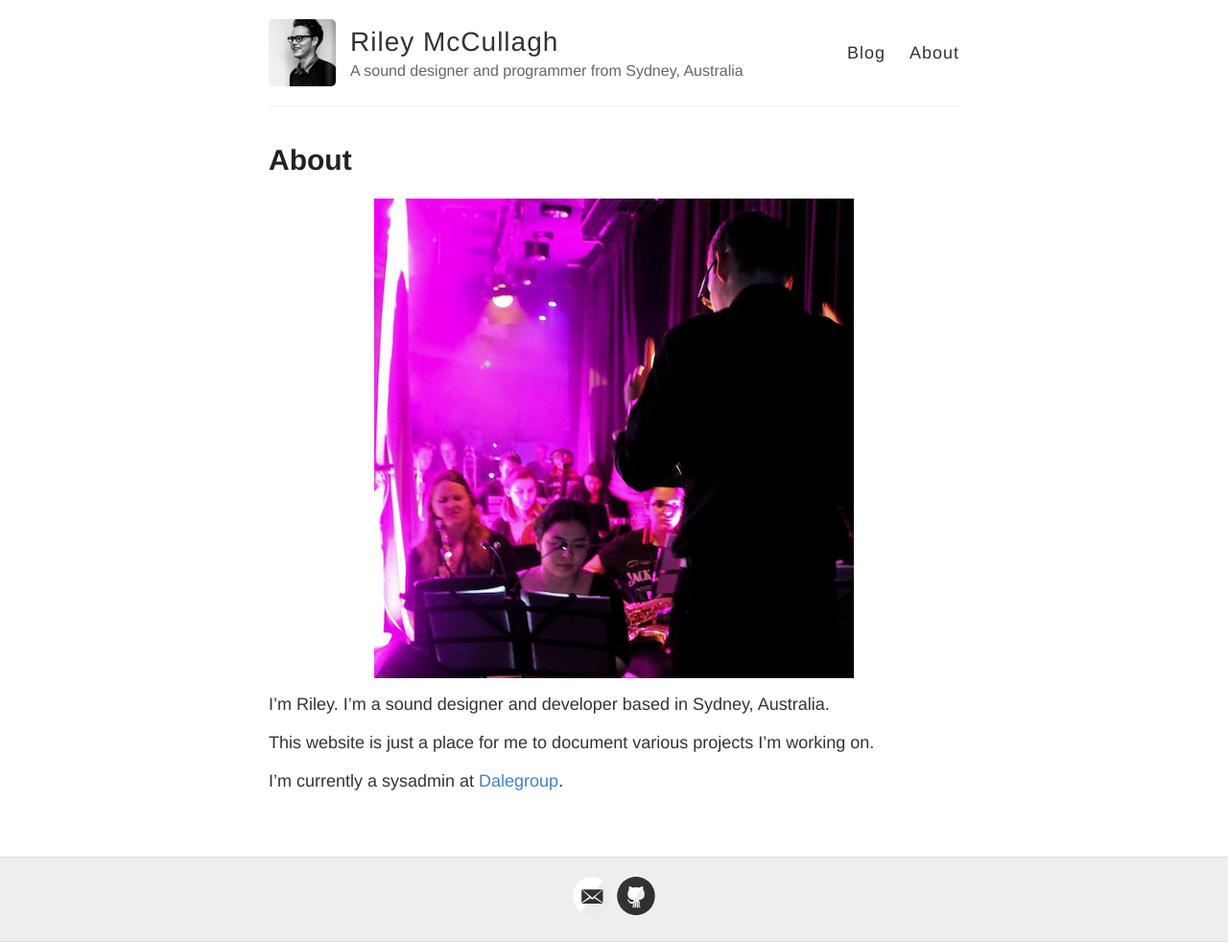
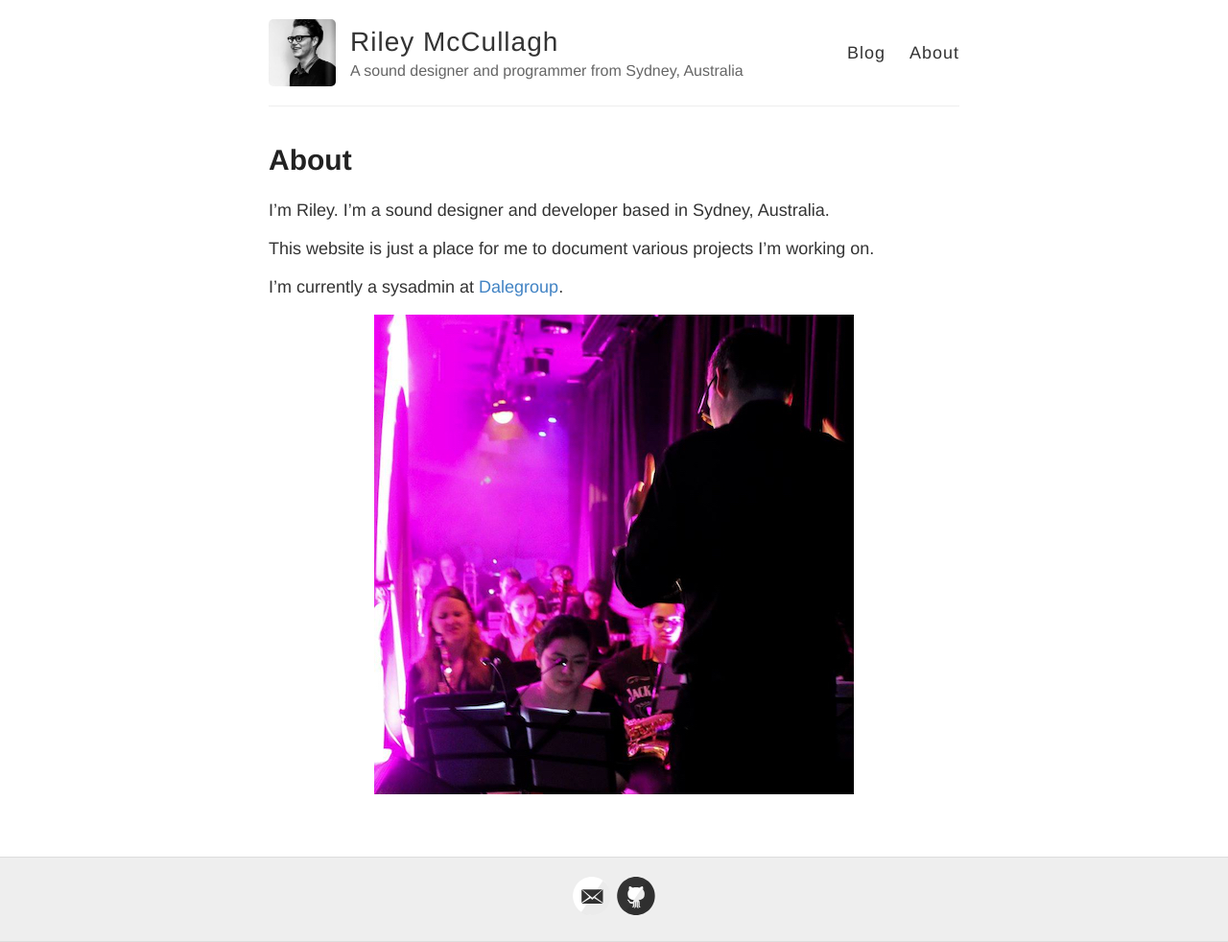
Before and after one commit to rileymccullagh/portfolio, a Jekyll site: the page built from docs/about.md, in a window 1280 px wide. Shown: the whole page at 96% size. Built offline with Jekyll 4.4.1, drawn with Linux system fonts in a browser that asks for light colours.

Commit message:
moved image to bottom of about

```diff
--- a/docs/about.md
+++ b/docs/about.md
@@ -4,10 +4,10 @@ title: About
 permalink: /about/
 ---
 
-![Riley McCullagh]({{ site.baseurl }}/images/hairspray.jpg){: .centred-image }
-
 I'm Riley. I'm a sound designer and developer based in Sydney, Australia.
 
 This website is just a place for me to document various projects I'm working on.
 
 I'm currently a sysadmin at [Dalegroup](http://dalegroup.net).
+
+![Riley McCullagh]({{ site.baseurl }}/images/hairspray.jpg){: .centred-image }
```
